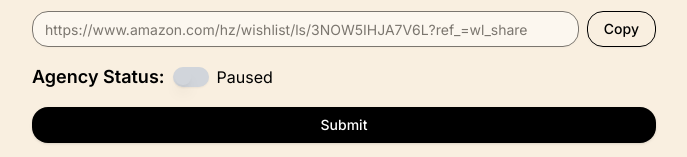
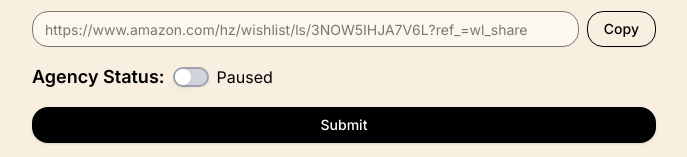
Before and after one commit to shubh0316/toys-coin-fe, a Next.js app: page /v/agency/1/account in a window 1280 px wide. Shown: the part 1034-1191 px from the top of the page, without its empty margins (296-983 px from the left). Built offline with nearby package versions, Linux system fonts and the light colour scheme; no server answers.

Commit message:
fixed:switch-button-ui

```diff
--- a/src/app/v/agency/[id]/account/Account.tsx
+++ b/src/app/v/agency/[id]/account/Account.tsx
@@ -304,7 +304,6 @@
             <Switch
               checked={isActive}
               onCheckedChange={handleToggle}
-              className="data-[state=unchecked]:bg-gray-300"
             />
             <span>{isActive ? "Active" : "Paused"}</span>
           </div>
--- a/src/components/ui/switch.tsx
+++ b/src/components/ui/switch.tsx
@@ -11,7 +11,7 @@
 >(({ className, ...props }, ref) => (
   <SwitchPrimitives.Root
     className={cn(
-      "peer inline-flex h-5 w-9 shrink-0 cursor-pointer items-center rounded-full border-2 border-transparent shadow-sm transition-colors focus-visible:outline-none focus-visible:ring-2 focus-visible:ring-ring focus-visible:ring-offset-2 focus-visible:ring-offset-background disabled:cursor-not-allowed disabled:opacity-50 data-[state=checked]:bg-primary data-[state=unchecked]:bg-input",
+      "peer inline-flex h-5 w-9 shrink-0 cursor-pointer items-center rounded-full border-2 border-gray-400 shadow-sm transition-colors focus-visible:outline-none focus-visible:ring-2 focus-visible:ring-ring focus-visible:ring-offset-2 focus-visible:ring-offset-background disabled:cursor-not-allowed disabled:opacity-50 data-[state=checked]:bg-[#2D2B42] data-[state=checked]:border-[#2D2B42] data-[state=unchecked]:bg-gray-300 data-[state=unchecked]:border-gray-400",
       className
     )}
     {...props}
@@ -19,7 +19,7 @@
   >
     <SwitchPrimitives.Thumb
       className={cn(
-        "pointer-events-none block h-4 w-4 rounded-full bg-background shadow-lg ring-0 transition-transform data-[state=checked]:translate-x-4 data-[state=unchecked]:translate-x-0"
+        "pointer-events-none block h-4 w-4 rounded-full bg-white shadow-lg ring-0 transition-transform data-[state=checked]:translate-x-4 data-[state=unchecked]:translate-x-0"
       )}
     />
   </SwitchPrimitives.Root>
```
